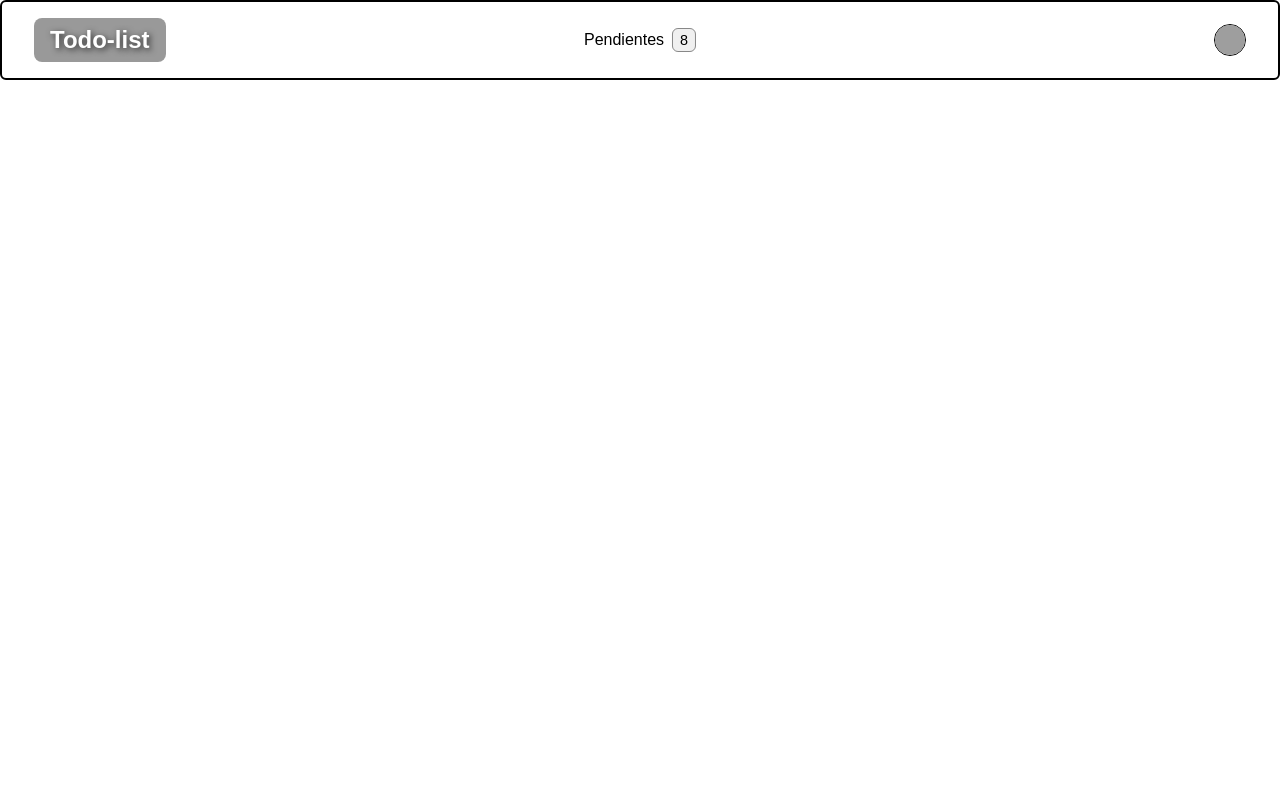
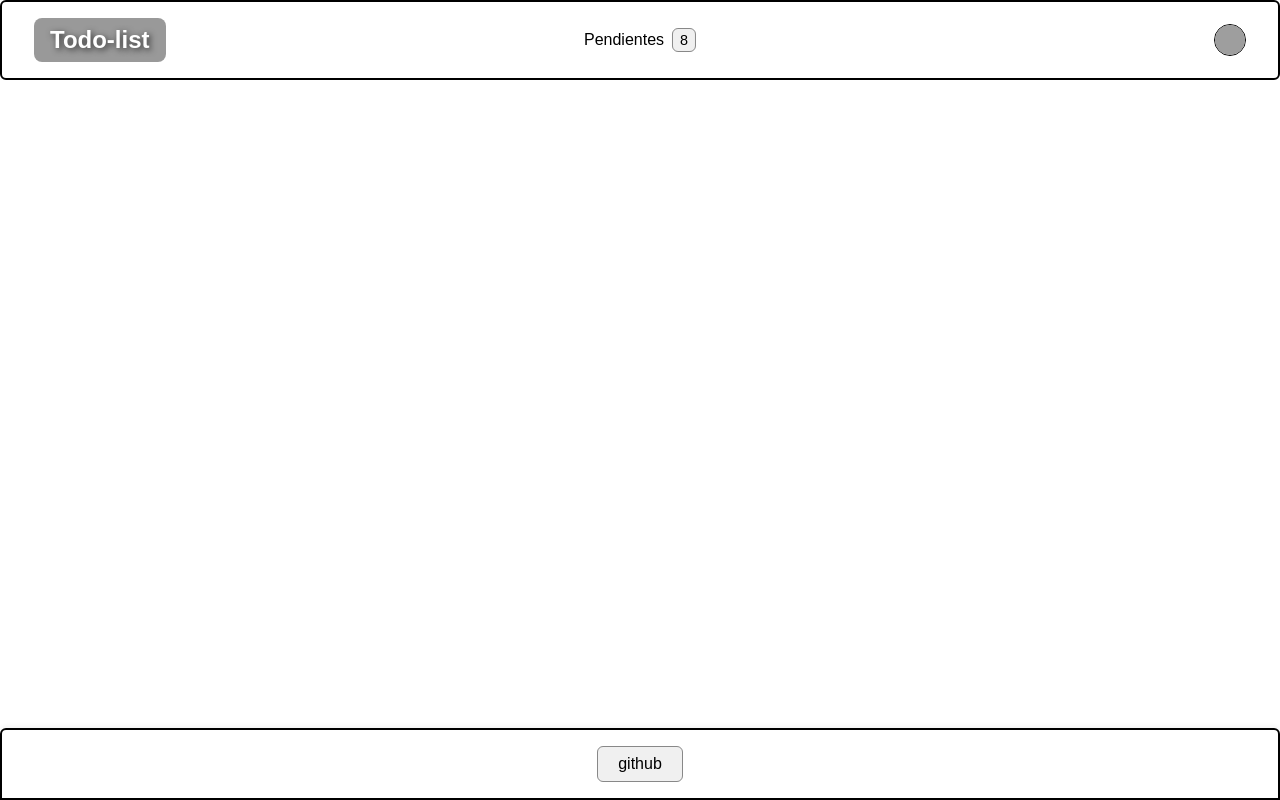
Before and after one commit to Macalderas/todo_list1, a plain HTML site: page pages/dasboar.html in a window 1280 px wide. Drawn offline with Linux system fonts and the light colour scheme; grey boxes are pictures that could not be loaded.

Commit message:
primer commit de footer

```diff
--- a/components/footer/footer.css
+++ b/components/footer/footer.css
@@ -0,0 +1,35 @@
+footer {
+  position: fixed;
+  bottom: 0;
+  left: 0;
+  width: 100%;
+  background-color: #fff;
+  padding: 1rem 2rem;
+  text-align: center;
+  font-family: sans-serif;
+  border: 2px solid #000;
+  border-radius: 6px 6px 0 0;
+  box-shadow: 0 -2px 5px rgba(0, 0, 0, 0.05);
+  z-index: 10;
+}
+
+.footer-button {
+  padding: 0.5rem 1.25rem;
+  font-size: 1rem;
+  border: 1px solid #888;
+  background-color: #f0f0f0;
+  color: #000;
+  border-radius: 6px;
+  cursor: pointer;
+  transition: background-color 0.2s ease, color 0.2s ease;
+}
+
+.footer-button:hover {
+  background-color: #e0e0e0;
+}
+
+/* Efecto al hacer clic (activo) */
+.footer-button:active {
+  background-color: #000;
+  color: #fff;
+}
--- a/components/footer/footer.js
+++ b/components/footer/footer.js
@@ -0,0 +1,15 @@
+export function crearFooter() {
+  const footer = document.createElement('footer');
+  footer.classList.add('footer');
+
+  const boton = document.createElement('button');
+  boton.textContent = 'github';
+  boton.classList.add('footer-button');
+
+  boton.onclick = () => {
+    window.open('https://github.com/Macalderas/todo_list1?tab=readme-ov-file', '_blank');
+  };
+
+  footer.appendChild(boton);
+  return footer;
+}
--- a/pages/dasboar.html
+++ b/pages/dasboar.html
@@ -6,6 +6,7 @@
     <title>Document</title>
     <link rel="stylesheet" href="../config.css">
     <link rel="stylesheet" href="../components/header/headerComponent.css">
+    <link rel="stylesheet" href="../components/footer/footer.css">
 </head>
 <body>
     <script type="module" src="../views/dasboar.js"></script>
--- a/views/dasboar.js
+++ b/views/dasboar.js
@@ -1,9 +1,11 @@
+import { crearFooter } from "../components/footer/footer.js";
 import { header } from "../components/header/headerComponent.js";
 
-export function dasboar() {
-    let seccion = document.createElement('section');
-    seccion.appendChild(header());
-    document.body.appendChild(seccion);
+export function dashboard() {
+  const seccion = document.createElement('section');
+  seccion.appendChild(header());
+  seccion.appendChild(crearFooter());
+  document.body.appendChild(seccion);
 }
 
-dasboar();
+dashboard();
```
